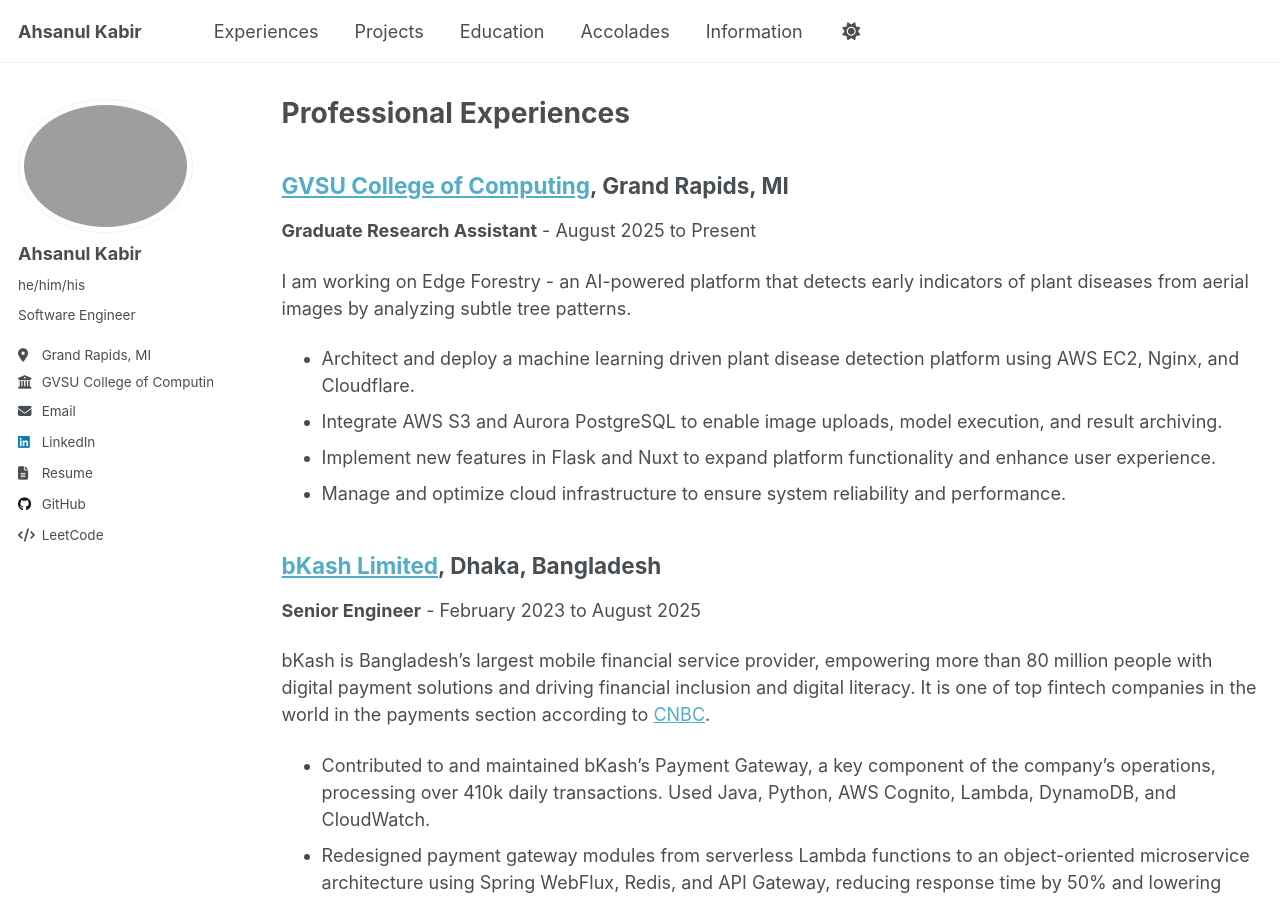
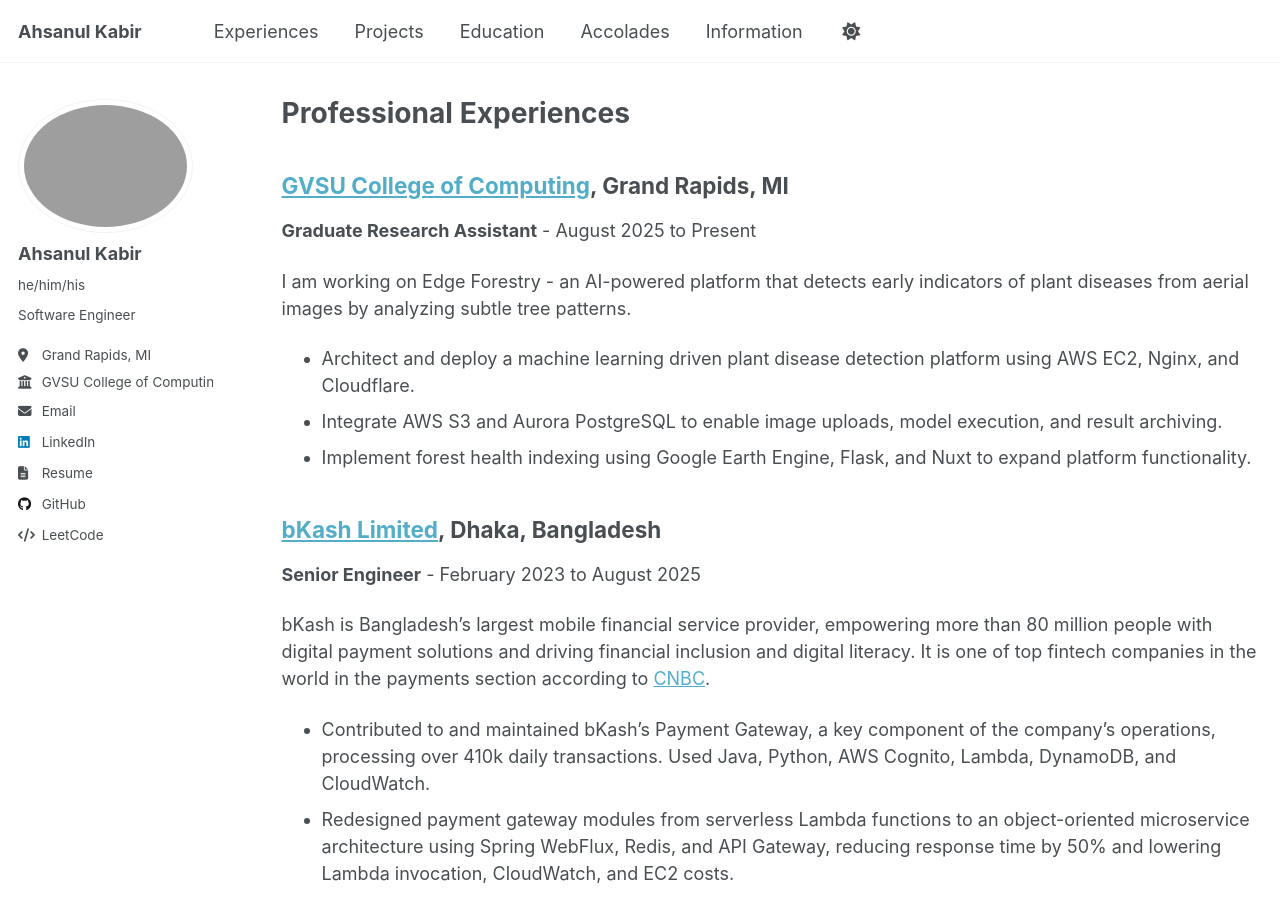
Before and after one commit to kowshid/kowshid.github.io, a Jekyll site: the page built from _pages/experiences.md, in a window 1280 px wide and 900 px high. Built offline with Jekyll 4.4.1, drawn with Linux system fonts in a browser that asks for light colours; a script that is not in the unit is left out.

Commit message:
Update Experience

```diff
--- a/_pages/experiences.md
+++ b/_pages/experiences.md
@@ -15,8 +15,8 @@ I am working on Edge Forestry - an AI-powered platform that detects early indica
 
 - Architect and deploy a machine learning driven plant disease detection platform using AWS EC2, Nginx, and Cloudflare.
 - Integrate AWS S3 and Aurora PostgreSQL to enable image uploads, model execution, and result archiving.
-- Implement new features in Flask and Nuxt to expand platform functionality and enhance user experience.
-- Manage and optimize cloud infrastructure to ensure system reliability and performance.
+- Implement forest health indexing using Google Earth Engine, Flask, and Nuxt to expand platform functionality.
+
 
 ## <a href="https://www.bkash.com/en/" target="_blank" rel="noopener noreferrer">bKash Limited</a>, Dhaka, Bangladesh
 **Senior Engineer** - February 2023 to August 2025
```
